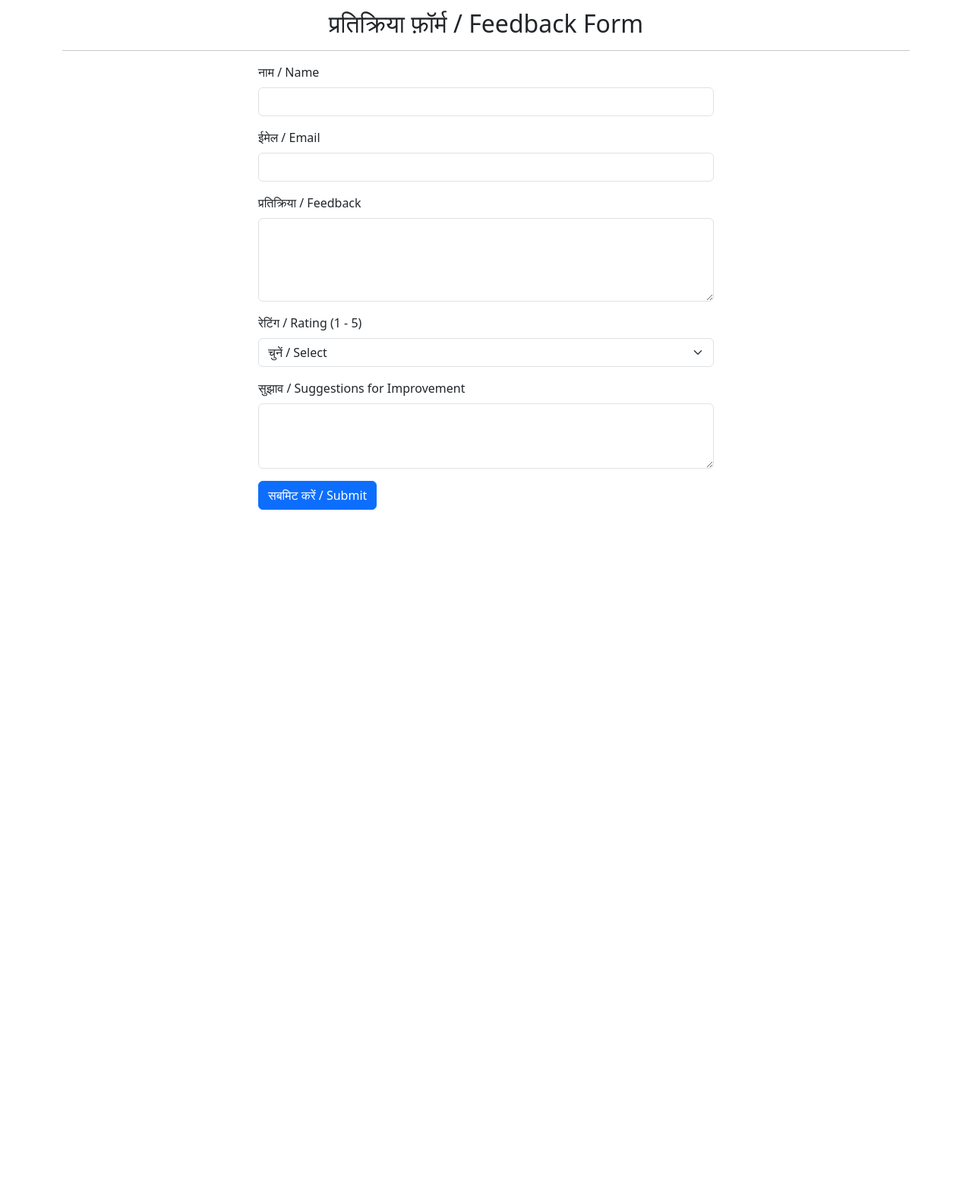
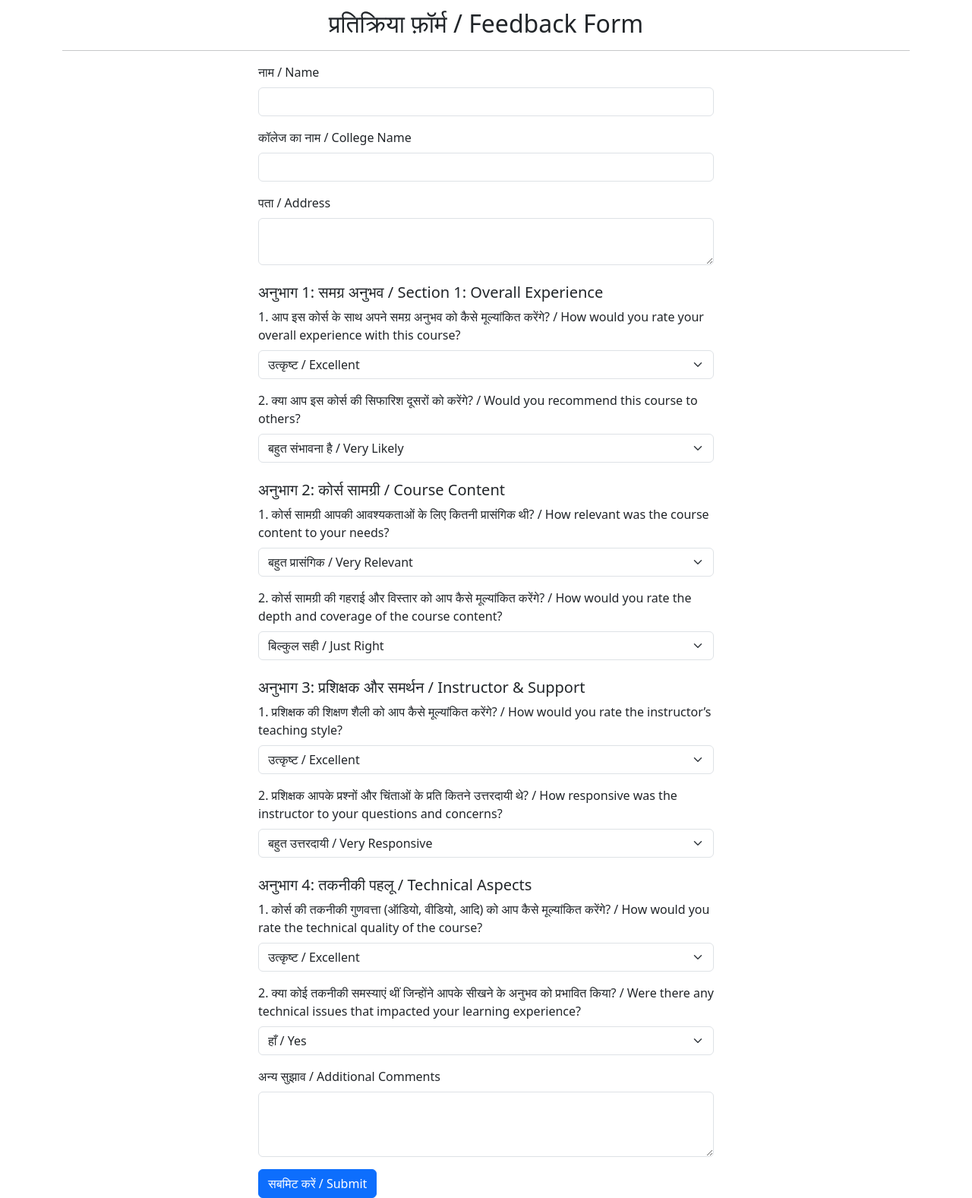
Before and after one commit to Anurag561-tech/Feedback_form, a Flask app: page / in a window 1280 px wide. Shown: the part 428-2005 px from the top of the page at 76% size. Before the commit the page ends 1099 px from the top, so only its background shows below. Run offline with Flask 3, Linux system fonts and the light colour scheme.

Commit message:
Update form.html

```diff
--- a/templates/form.html
+++ b/templates/form.html
@@ -3,31 +3,118 @@
 {% block content %}
 <div class="form-container">
   <form method="POST">
+    <!-- Personal Info -->
     <div class="mb-3">
       <label class="form-label">नाम / Name</label>
       <input type="text" name="name" class="form-control" required>
     </div>
+
     <div class="mb-3">
-      <label class="form-label">ईमेल / Email</label>
-      <input type="email" name="email" class="form-control" required>
+      <label class="form-label">कॉलेज का नाम / College Name</label>
+      <input type="text" name="college" class="form-control" required>
     </div>
+
     <div class="mb-3">
-      <label class="form-label">प्रतिक्रिया / Feedback</label>
-      <textarea name="feedback" class="form-control" rows="4" required></textarea>
+      <label class="form-label">पता / Address</label>
+      <textarea name="address" class="form-control" rows="2" required></textarea>
     </div>
+
+    <!-- Section 1 -->
+    <h5 class="mt-4">अनुभाग 1: समग्र अनुभव / Section 1: Overall Experience</h5>
+
     <div class="mb-3">
-      <label class="form-label">रेटिंग / Rating (1 - 5)</label>
-      <select name="rating" class="form-select" required>
-        <option value="">चुनें / Select</option>
-        {% for i in range(1, 6) %}
-        <option value="{{ i }}">{{ i }}</option>
-        {% endfor %}
+      <label class="form-label">1. आप इस कोर्स के साथ अपने समग्र अनुभव को कैसे मूल्यांकित करेंगे? / How would you rate your overall experience with this course?</label>
+      <select name="overall_experience" class="form-select" required>
+        <option value="Excellent">उत्कृष्ट / Excellent</option>
+        <option value="Good">अच्छा / Good</option>
+        <option value="Average">मध्यम / Average</option>
+        <option value="Poor">खराब / Poor</option>
       </select>
     </div>
+
     <div class="mb-3">
-      <label class="form-label">सुझाव / Suggestions for Improvement</label>
-      <textarea name="improvement" class="form-control" rows="3"></textarea>
+      <label class="form-label">2. क्या आप इस कोर्स की सिफारिश दूसरों को करेंगे? / Would you recommend this course to others?</label>
+      <select name="recommend_course" class="form-select" required>
+        <option value="Very Likely">बहुत संभावना है / Very Likely</option>
+        <option value="Likely">संभावना है / Likely</option>
+        <option value="Neutral">तटस्थ / Neutral</option>
+        <option value="Unlikely">असंभव / Unlikely</option>
+        <option value="Very Unlikely">बहुत असंभव / Very Unlikely</option>
+      </select>
     </div>
+
+    <!-- Section 2 -->
+    <h5 class="mt-4">अनुभाग 2: कोर्स सामग्री / Course Content</h5>
+
+    <div class="mb-3">
+      <label class="form-label">1. कोर्स सामग्री आपकी आवश्यकताओं के लिए कितनी प्रासंगिक थी? / How relevant was the course content to your needs?</label>
+      <select name="content_relevance" class="form-select" required>
+        <option value="Very Relevant">बहुत प्रासंगिक / Very Relevant</option>
+        <option value="Somewhat Relevant">कुछ हद तक प्रासंगिक / Somewhat Relevant</option>
+        <option value="Less Relevant">बहुत कम प्रासंगिक / Less Relevant</option>
+        <option value="Not Relevant">बिल्कुल प्रासंगिक नहीं / Not Relevant</option>
+      </select>
+    </div>
+
+    <div class="mb-3">
+      <label class="form-label">2. कोर्स सामग्री की गहराई और विस्तार को आप कैसे मूल्यांकित करेंगे? / How would you rate the depth and coverage of the course content?</label>
+      <select name="content_depth" class="form-select" required>
+        <option value="Just Right">बिल्कुल सही / Just Right</option>
+        <option value="Too Little">बहुत कम / Too Little</option>
+        <option value="Too Much">बहुत अधिक / Too Much</option>
+      </select>
+    </div>
+
+    <!-- Section 3 -->
+    <h5 class="mt-4">अनुभाग 3: प्रशिक्षक और समर्थन / Instructor & Support</h5>
+
+    <div class="mb-3">
+      <label class="form-label">1. प्रशिक्षक की शिक्षण शैली को आप कैसे मूल्यांकित करेंगे? / How would you rate the instructor’s teaching style?</label>
+      <select name="instructor_style" class="form-select" required>
+        <option value="Excellent">उत्कृष्ट / Excellent</option>
+        <option value="Good">अच्छा / Good</option>
+        <option value="Average">मध्यम / Average</option>
+        <option value="Poor">खराब / Poor</option>
+      </select>
+    </div>
+
+    <div class="mb-3">
+      <label class="form-label">2. प्रशिक्षक आपके प्रश्नों और चिंताओं के प्रति कितने उत्तरदायी थे? / How responsive was the instructor to your questions and concerns?</label>
+      <select name="instructor_responsiveness" class="form-select" required>
+        <option value="Very Responsive">बहुत उत्तरदायी / Very Responsive</option>
+        <option value="Somewhat Responsive">कुछ हद तक उत्तरदायी / Somewhat Responsive</option>
+        <option value="Less Responsive">बहुत कम उत्तरदायी / Less Responsive</option>
+        <option value="Not Responsive">बिल्कुल उत्तरदायी नहीं / Not Responsive</option>
+      </select>
+    </div>
+
+    <!-- Section 4 -->
+    <h5 class="mt-4">अनुभाग 4: तकनीकी पहलू / Technical Aspects</h5>
+
+    <div class="mb-3">
+      <label class="form-label">1. कोर्स की तकनीकी गुणवत्ता (ऑडियो, वीडियो, आदि) को आप कैसे मूल्यांकित करेंगे? / How would you rate the technical quality of the course?</label>
+      <select name="technical_quality" class="form-select" required>
+        <option value="Excellent">उत्कृष्ट / Excellent</option>
+        <option value="Good">अच्छा / Good</option>
+        <option value="Average">मध्यम / Average</option>
+        <option value="Poor">खराब / Poor</option>
+      </select>
+    </div>
+
+    <div class="mb-3">
+      <label class="form-label">2. क्या कोई तकनीकी समस्याएं थीं जिन्होंने आपके सीखने के अनुभव को प्रभावित किया? / Were there any technical issues that impacted your learning experience?</label>
+      <select name="technical_issues" class="form-select" required>
+        <option value="Yes">हाँ / Yes</option>
+        <option value="No">नहीं / No</option>
+      </select>
+    </div>
+
+    <!-- Section 5 -->
+    <div class="mb-3">
+      <label class="form-label">अन्य सुझाव / Additional Comments</label>
+      <textarea name="additional_comments" class="form-control" rows="3"></textarea>
+    </div>
+
     <button type="submit" class="btn btn-primary">सबमिट करें / Submit</button>
   </form>
 </div>
```
